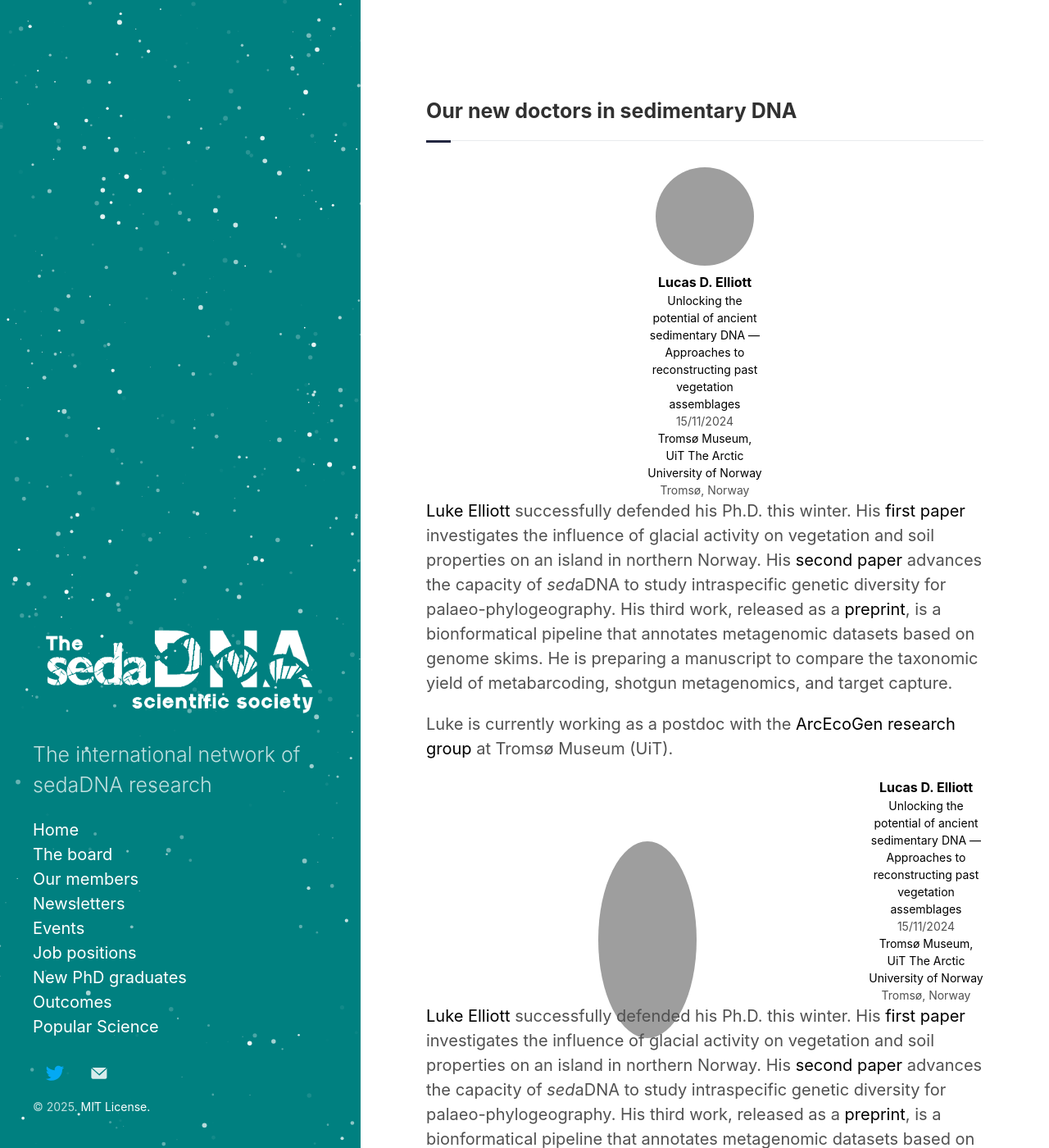
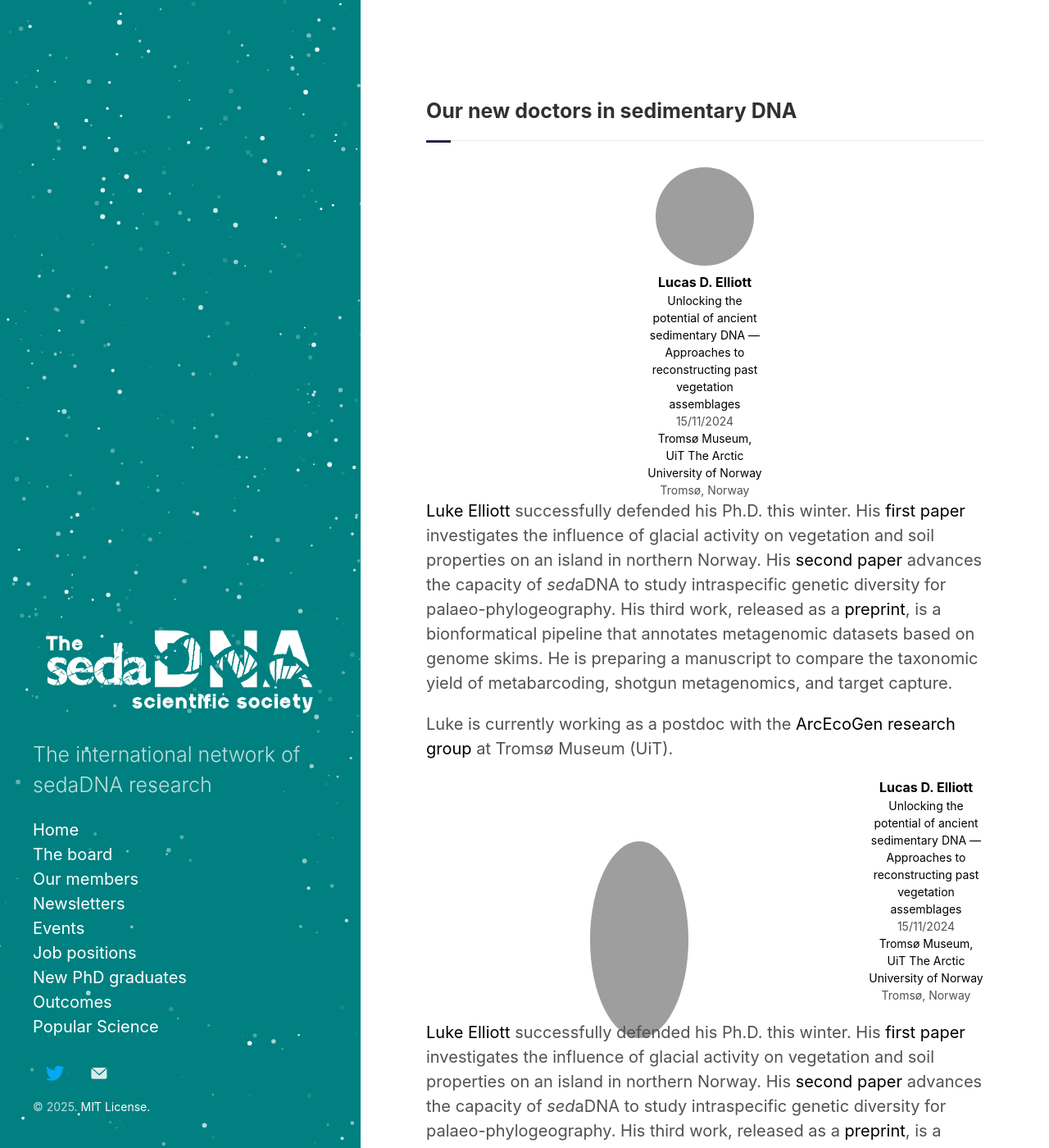
Before and after one commit to sedadna/sedadna.github.io, a Jekyll site: the page built from category/new-graduates.md, in a window 1280 px wide and 1400 px high. Shown: the whole window at 82% size. Built offline with Jekyll 4.4.1, drawn with Linux system fonts in a browser that asks for light colours; grey boxes are pictures that could not be loaded.

Commit message:
Update main.scss

```diff
--- a/assets/css/main.scss
+++ b/assets/css/main.scss
@@ -91,10 +91,13 @@
 }
 
 .avatar2 {
-    display: flex;
-    flex-wrap:nowrap;
-    justify-content: space-around;
+  display: flex;
+  align-items: flex-start;
+  gap: 1rem;
+  margin-bottom: 1rem;
+  flex-wrap: nowrap;
 }
+
 
 .avatar2 img{
     border-radius: 50%;
@@ -104,6 +107,7 @@
     display: block;
     margin: auto;
 }
+
 
 
 
```
